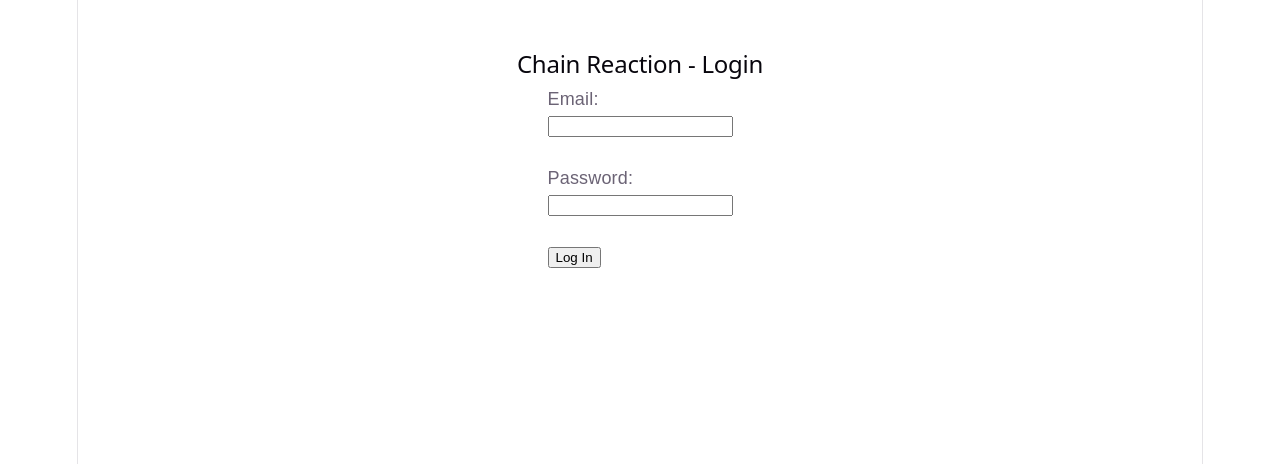
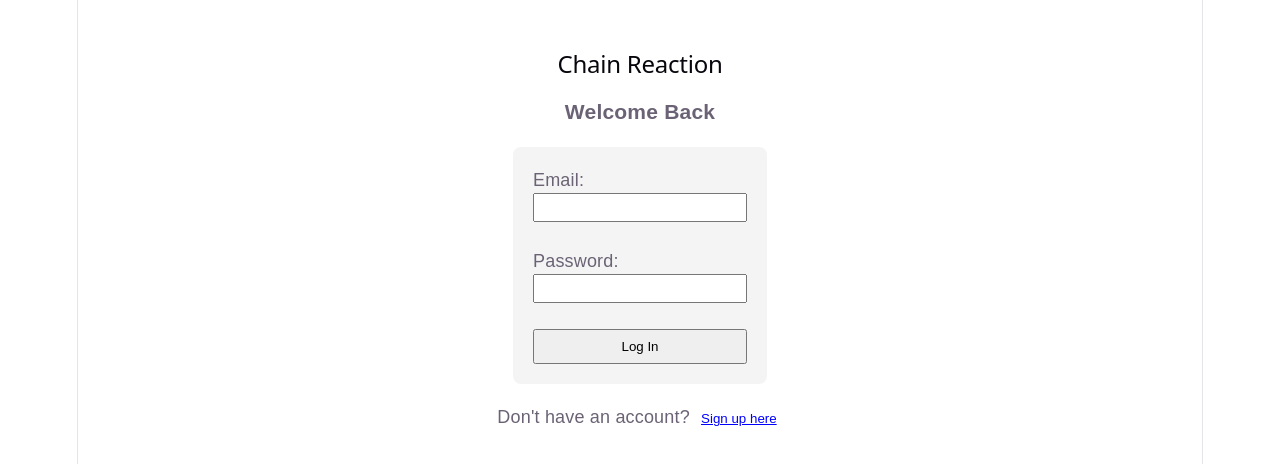
Before and after one commit to Shahid321fw11/chain-reaction-pern, a React app in the folder frontend/: page / in a window 1280 px wide. Shown: the top 464 px of the page. Built offline with nearby package versions, Linux system fonts and the light colour scheme; the HTML template or start-up script is replaced by a standard one.

Commit message:
feat: complete unified login and signup frontend

```diff
--- a/frontend/src/App.jsx
+++ b/frontend/src/App.jsx
@@ -2,40 +2,88 @@ import React, { useState } from 'react';
 import axios from 'axios';
 
 function App() {
+  // State to toggle between Login and Signup mode
+  const [isLogin, setIsLogin] = useState(true);
+
+  // Form data states
   const [email, setEmail] = useState('');
   const [password, setPassword] = useState('');
   const [message, setMessage] = useState('');
 
-  const handleLogin = async (e) => {
+  const handleSubmit = async (e) => {
     e.preventDefault();
+    setMessage(''); // Clear old messages
+
+    // Determine which URL to hit based on the mode
+    // Note: Change 'register' to 'signup' if your backend route is named differently!
+    const endpoint = isLogin ? '/api/auth/login' : '/api/auth/register';
+    const url = `http://localhost:5000${endpoint}`;
+
     try {
-      const response = await axios.post('http://localhost:5000/api/auth/login', {
-        email: email,
-        password: password
-      });
-      setMessage(response.data.message);
+      const response = await axios.post(url, { email, password });
+      setMessage(response.data.message || (isLogin ? "Login successful!" : "Account created successfully!"));
+
+      // If signup was successful, automatically flip them to the login screen
+      if (!isLogin) {
+        setIsLogin(true);
+        setPassword(''); // Clear password for security
+      }
     } catch (error) {
-      setMessage(error.response?.data?.message || "Something went wrong");
+      setMessage(error.response?.data?.message || "Something went wrong. Please try again.");
     }
   };
 
   return (
     <div style={{ padding: '50px', textAlign: 'center', fontFamily: 'sans-serif' }}>
-      <h2>Chain Reaction - Login</h2>
-      <form onSubmit={handleLogin} style={{ display: 'inline-block', textAlign: 'left' }}>
+      <h2>Chain Reaction</h2>
+      <h3>{isLogin ? 'Welcome Back' : 'Create an Account'}</h3>
+
+      <form onSubmit={handleSubmit} style={{ display: 'inline-block', textAlign: 'left', background: '#f4f4f4', padding: '20px', borderRadius: '8px' }}>
         <div>
           <label>Email:</label><br />
-          <input type="email" value={email} onChange={(e) => setEmail(e.target.value)} required />
+          <input
+            type="email"
+            value={email}
+            onChange={(e) => setEmail(e.target.value)}
+            required
+            style={{ width: '200px', padding: '5px' }}
+          />
         </div>
         <br />
         <div>
           <label>Password:</label><br />
-          <input type="password" value={password} onChange={(e) => setPassword(e.target.value)} required />
+          <input
+            type="password"
+            value={password}
+            onChange={(e) => setPassword(e.target.value)}
+            required
+            style={{ width: '200px', padding: '5px' }}
+          />
         </div>
         <br />
-        <button type="submit">Log In</button>
+        <button type="submit" style={{ width: '100%', padding: '8px', cursor: 'pointer' }}>
+          {isLogin ? 'Log In' : 'Sign Up'}
+        </button>
       </form>
-      {message && <p style={{ marginTop: '20px', fontWeight: 'bold' }}>{message}</p>}
+
+      {/* The message display */}
+      {message && <p style={{ marginTop: '20px', fontWeight: 'bold', color: 'blue' }}>{message}</p>}
+
+      {/* The Toggle Button */}
+      <div style={{ marginTop: '20px' }}>
+        <p>
+          {isLogin ? "Don't have an account? " : "Already have an account? "}
+          <button
+            onClick={() => {
+              setIsLogin(!isLogin);
+              setMessage(''); // clear messages when switching
+            }}
+            style={{ background: 'none', border: 'none', color: 'blue', textDecoration: 'underline', cursor: 'pointer' }}
+          >
+            {isLogin ? 'Sign up here' : 'Log in here'}
+          </button>
+        </p>
+      </div>
     </div>
   );
 }
```
